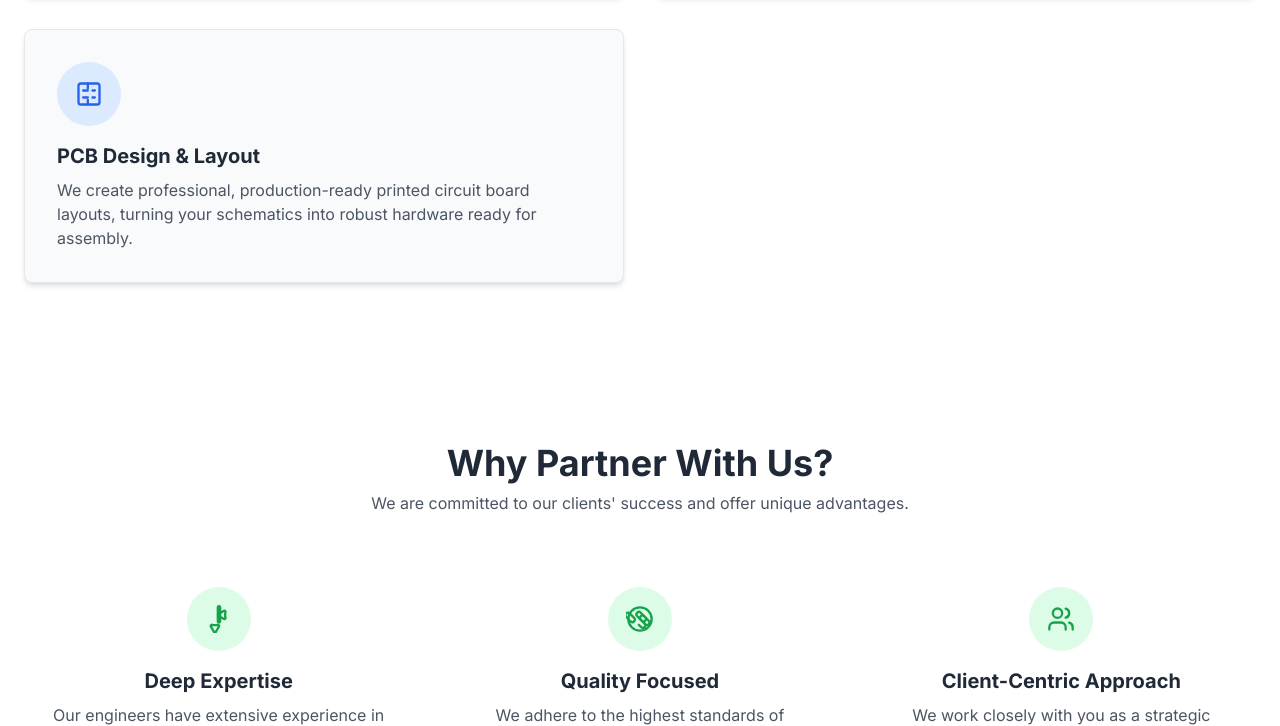
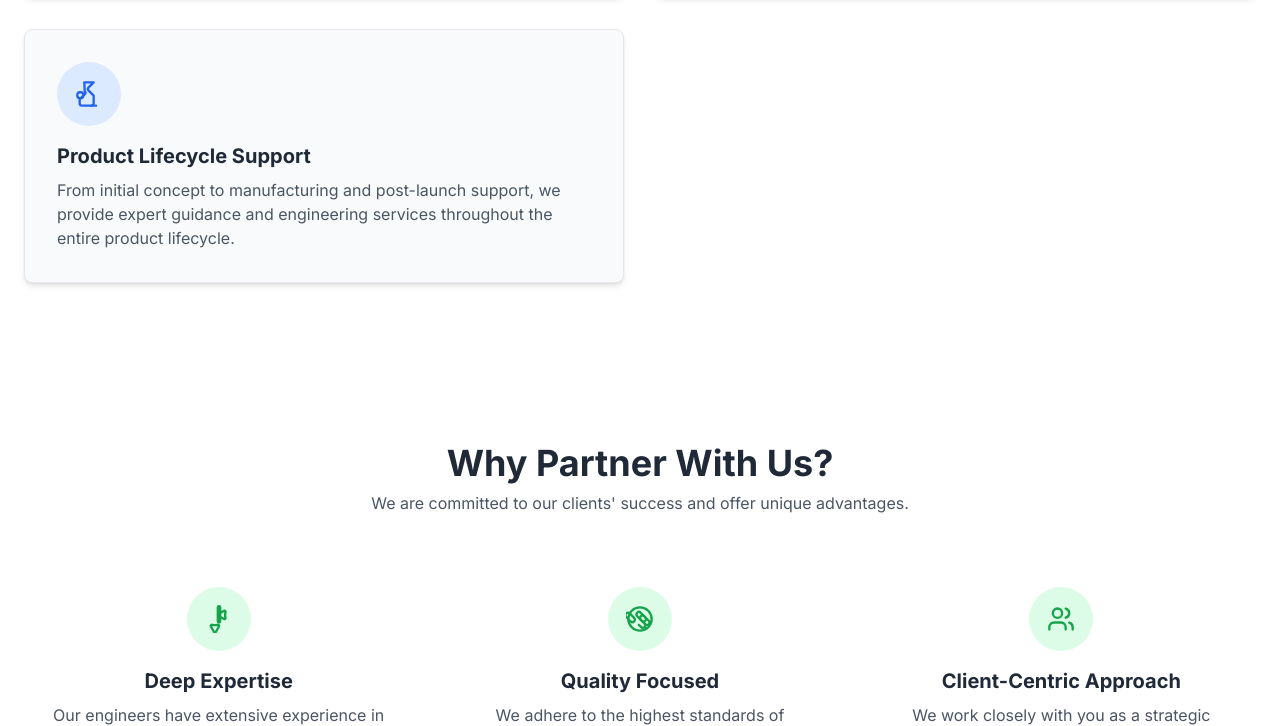
Before and after one commit to JonathanDena/JonathanDena.github.io, a plain HTML site: page index.html in a window 1280 px wide. Shown: the part 1223-1949 px from the top of the page. Drawn offline with nearby package versions, Linux system fonts and the light colour scheme.

Commit message:
Revert "Styling"
This reverts commit c6d962f0359d93901da9048e74625103cd7aa1ce.

```diff
--- a/index.html
+++ b/index.html
@@ -45,7 +45,7 @@
             <div class="flex items-center justify-between">
                 <a href="#hero" class="flex items-center space-x-2">
                     <div class="p-2 bg-blue-600 rounded-lg">
-                         <svg xmlns="http://www.w3.org/2000/svg" width="24" height="24" viewBox="0 0 24 24" fill="none" stroke="white" stroke-width="2" stroke-linecap="round" stroke-linejoin="round"><rect width="18" height="18" x="3" y="3" rx="2"></rect><path d="M7 9h4"></path><path d="M7 15h4"></path><path d="M15 9h2"></path><path d="M15 15h2"></path><path d="M11 3v4"></path><path d="M11 17v4"></path></svg>
+                         <svg xmlns="http://www.w3.org/2000/svg" width="24" height="24" viewBox="0 0 24 24" fill="none" stroke="white" stroke-width="2" stroke-linecap="round" stroke-linejoin="round"><rect x="2" y="2" width="20" height="20" rx="2.18" ry="2.18"></rect><line x1="7" y1="2" x2="7" y2="22"></line><line x1="17" y1="2" x2="17" y2="22"></line><line x1="2" y1="12" x2="22" y2="12"></line><line x1="2" y1="7" x2="7" y2="7"></line><line x1="2" y1="17" x2="7" y2="17"></line><line x1="17" y1="17" x2="22" y2="17"></line><line x1="17" y1="7" x2="22" y2="7"></line></svg>
                     </div>
                     <span class="text-xl font-bold text-gray-800">Embedded Innovations LLC</span>
                 </a>
@@ -86,7 +86,7 @@
                     <h2 class="text-3xl md:text-4xl font-bold text-gray-800">Our Engineering Services</h2>
                     <p class="text-gray-600 mt-2 max-w-2xl mx-auto">We offer a comprehensive range of services to cover all aspects of embedded systems development.</p>
                 </div>
-                <div class="grid grid-cols-1 md:grid-cols-2 lg:grid-cols-2 gap-8">
+                <div class="grid grid-cols-1 md:grid-cols-2 gap-8">
                     <div class="bg-gray-50 p-8 rounded-lg shadow-md hover:shadow-xl transition-shadow border border-gray-200">
                         <div class="flex items-center justify-center h-16 w-16 bg-blue-100 text-blue-600 rounded-full mb-4">
                             <svg xmlns="http://www.w3.org/2000/svg" width="28" height="28" viewBox="0 0 24 24" fill="none" stroke="currentColor" stroke-width="2" stroke-linecap="round" stroke-linejoin="round"><path d="M14.5 10.5a.5.5 0 1 1-1 0 .5.5 0 0 1 1 0Z"/><path d="M18.5 6.5a.5.5 0 1 1-1 0 .5.5 0 0 1 1 0Z"/><path d="M9.5 6.5a.5.5 0 1 1-1 0 .5.5 0 0 1 1 0Z"/><path d="M5.5 10.5a.5.5 0 1 1-1 0 .5.5 0 0 1 1 0Z"/><path d="m5 14 1-1 1 1 2-2 1 1 1-1 2 2 1-1 1 1 2-2 1 1h1"/><path d="M2 12h2.24a.5.5 0 0 0 .45-.27L6.6 6.83a.5.5 0 0 1 .45-.27H11.5a.5.5 0 0 1 .45.27l1.9 4.9a.5.5 0 0 0 .45.27H20v1a2 2 0 0 1-2 2H6a2 2 0 0 1-2-2v-1h.24a.5.5 0 0 0 .45-.27l1.9-4.9a.5.5 0 0 1 .45-.27h.02c.19 0 .37.1.45.27l1.9 4.9a.5.5 0 0 0 .45.27H14a2 2 0 0 1 2 2v1h2"/></svg>
@@ -117,10 +117,10 @@
                     </div>
                      <div class="bg-gray-50 p-8 rounded-lg shadow-md hover:shadow-xl transition-shadow border border-gray-200">
                         <div class="flex items-center justify-center h-16 w-16 bg-blue-100 text-blue-600 rounded-full mb-4">
-                            <svg xmlns="http://www.w3.org/2000/svg" width="28" height="28" viewBox="0 0 24 24" fill="none" stroke="currentColor" stroke-width="2" stroke-linecap="round" stroke-linejoin="round"><rect width="18" height="18" x="3" y="3" rx="2"></rect><path d="M7 9h4"></path><path d="M7 15h4"></path><path d="M15 9h2"></path><path d="M15 15h2"></path><path d="M11 3v4"></path><path d="M11 17v4"></path></svg>
+                            <svg xmlns="http://www.w3.org/2000/svg" width="28" height="28" viewBox="0 0 24 24" fill="none" stroke="currentColor" stroke-width="2" stroke-linecap="round" stroke-linejoin="round"><path d="m16 2-4.3 4.3a2 2 0 0 0 0 2.82L16 13.4V20a2 2 0 0 1-2 2H6a2 2 0 0 1-2-2v-3.4l4.3-4.3a2 2 0 0 0 0-2.82L8 2h8Z"/><path d="M18 22h-4"/><path d="M2 12.5a2 2 0 0 1 2-2h1a2 2 0 0 1 2 2v1a2 2 0 0 1-2 2h-1a2 2 0 0 1-2-2v-1Z"/></svg>
                         </div>
-                        <h3 class="text-xl font-bold mb-2">PCB Design & Layout</h3>
-                        <p class="text-gray-600">We create professional, production-ready printed circuit board layouts, turning your schematics into robust hardware ready for assembly.</p>
+                        <h3 class="text-xl font-bold mb-2">Product Lifecycle Support</h3>
+                        <p class="text-gray-600">From initial concept to manufacturing and post-launch support, we provide expert guidance and engineering services throughout the entire product lifecycle.</p>
                     </div>
                 </div>
             </div>
```
